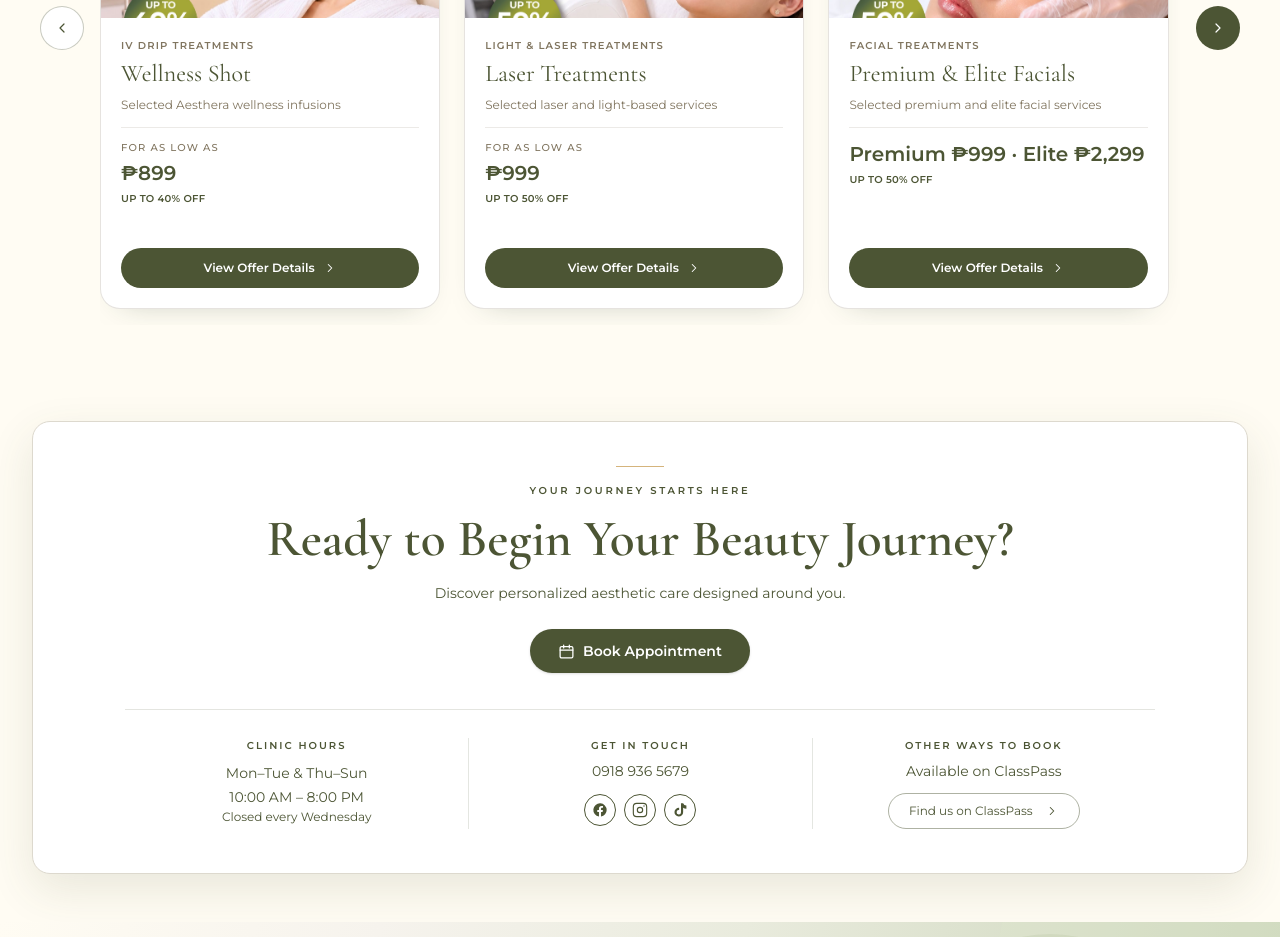
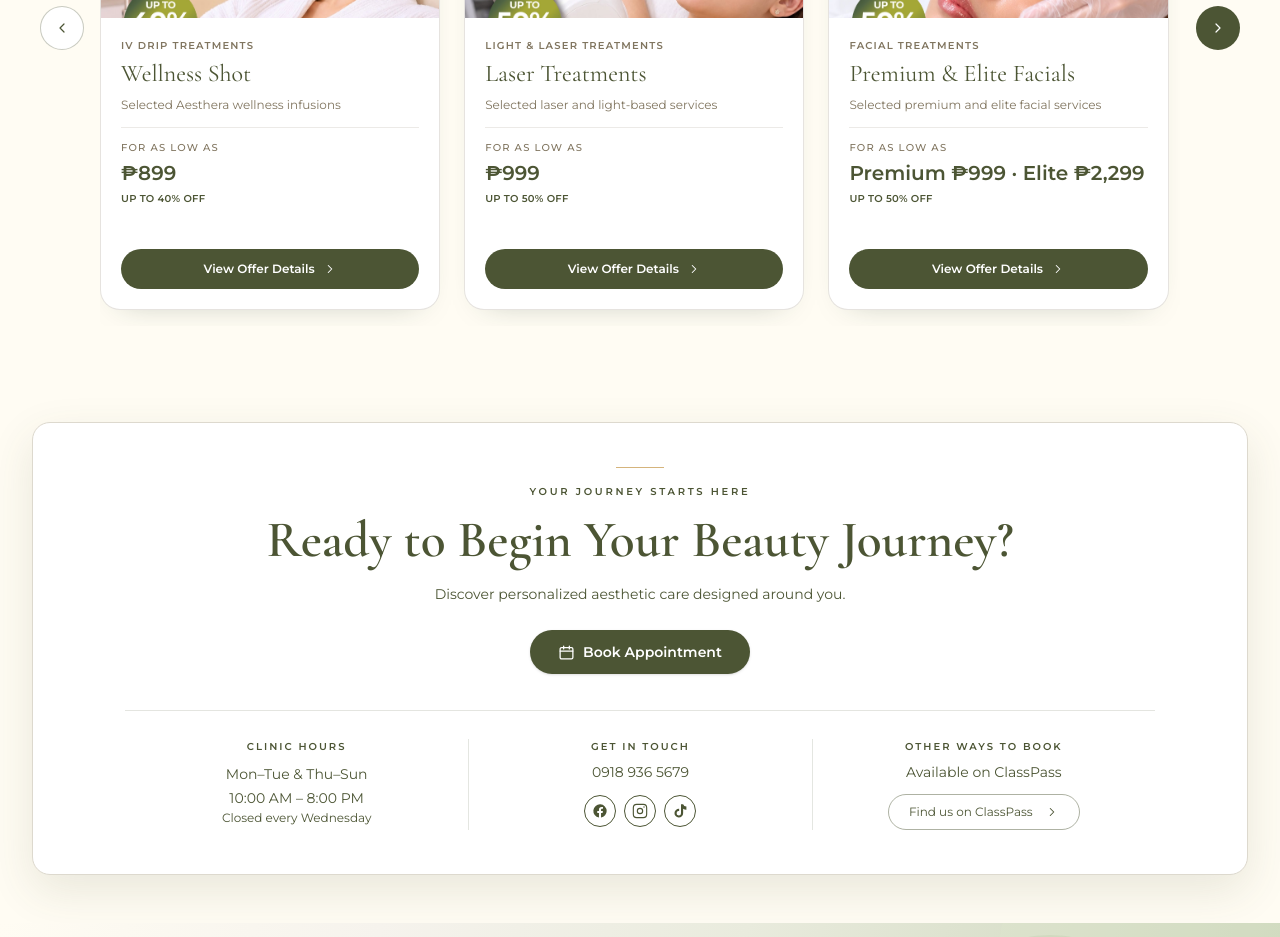
Before and after one commit to bettybeatrix/aesthera-mere, a Next.js app: page / in a window 1280 px wide. Shown: the part 5300-6237 px from the top of the page. Built offline with nearby package versions, Linux system fonts and the light colour scheme.

Commit message:
Show starting price label on every home promo card

```diff
--- a/components/Promos.tsx
+++ b/components/Promos.tsx
@@ -122,11 +122,9 @@ export default function Promos() {
 
                 {/* Pricing */}
 <div className="mt-3 border-t border-[#80755F]/15 pt-3">
-  {/^From\s+/i.test(promoPrice(offer)) && (
-    <p className="mb-1 font-montserrat text-[10px] font-medium uppercase tracking-[0.12em] text-[#80755F]">
-      For as low as
-    </p>
-  )}
+  <p className="mb-1 font-montserrat text-[10px] font-medium uppercase tracking-[0.12em] text-[#80755F]">
+    For as low as
+  </p>
 
   <div className="flex flex-wrap items-baseline gap-x-3 gap-y-1">
     <span className="font-montserrat text-xl font-semibold text-[#4C5534]">
```
